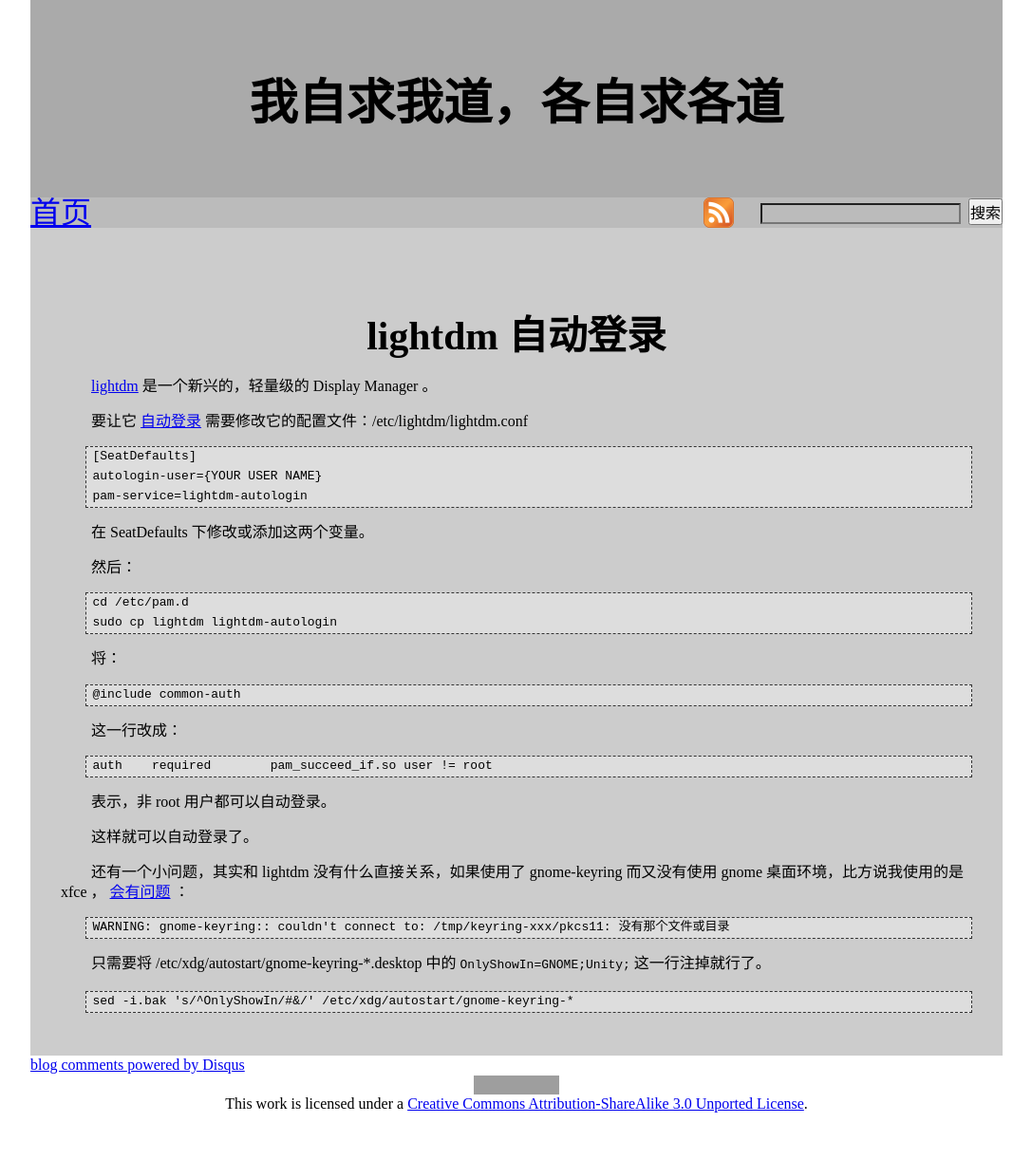
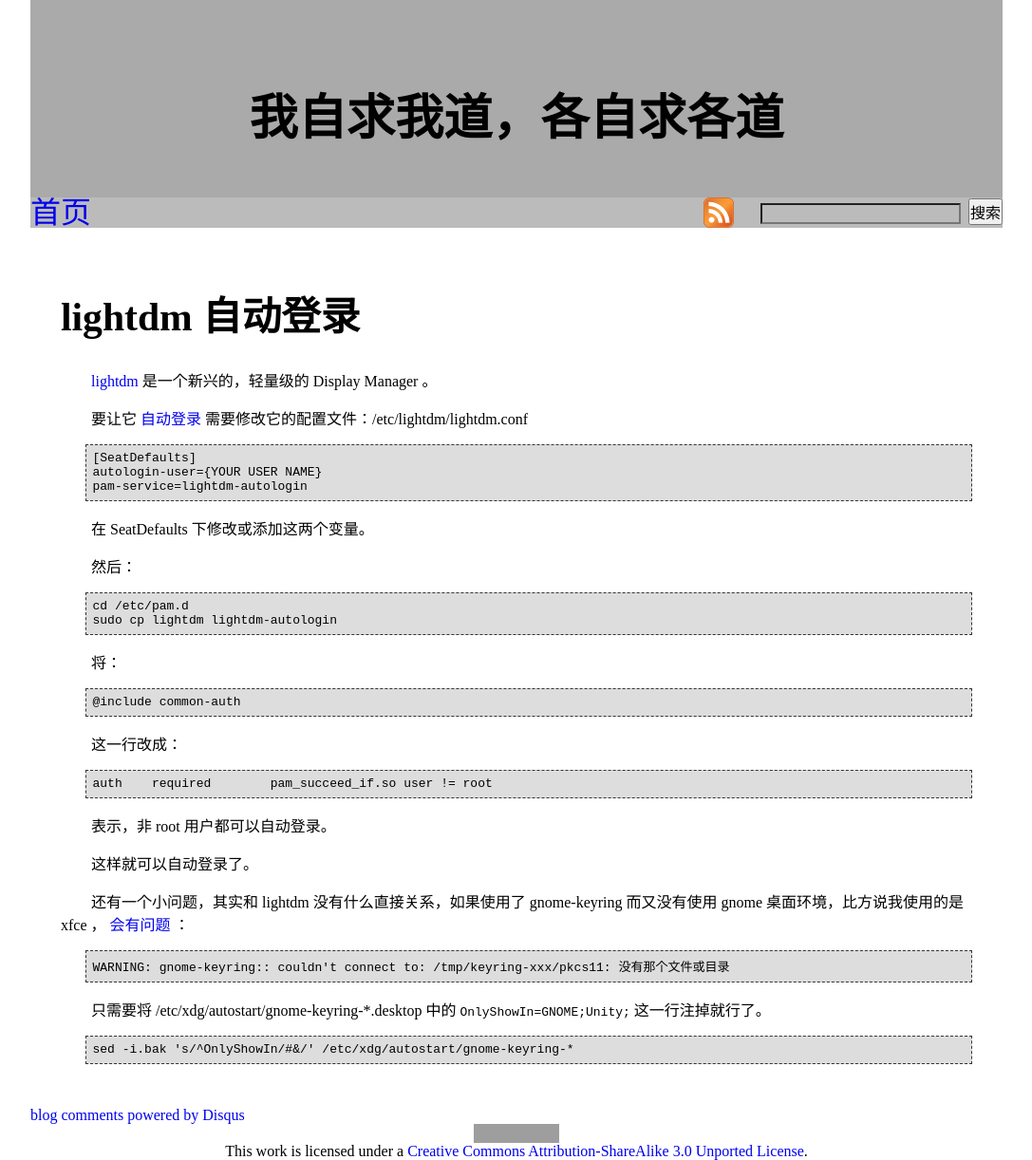
Before and after one commit to leiqin/leiqin.github.io, a Jekyll site: the page built from _posts/2012-04-16-lightdm自动登录.markdown, in a window 1280 px wide. Shown: the whole page at 95% size, without its empty margins (96-1183 px from the left). Built offline with Jekyll 4.4.1, drawn with Linux system fonts in a browser that asks for light colours; comment, search, counter and statistics services are not loaded; before the commit the page ends 1173 px from its top, so only the background shows below that; grey boxes are pictures that could not be loaded.

Commit message:
修改一些 css

```diff
--- a/css/default.css
+++ b/css/default.css
@@ -1,63 +1,20 @@
-body {
-    margin: 0pt;
-    padding: 0pt;
-    font-size: 100%;
-    line-height: 130%;
-}
+body {margin: 0pt; padding: 0pt;}
+img {border: none;}
+p {text-indent: 2em;}
+a {text-decoration: none;}
+h1 {font-size: 260%; color: #000000;}
+h2 {font-size: 220%; color: #404040;}
+h3 {font-size: 180%; color: #707070;}
+h4 {font-size: 140%; color: #909090;}
+h5 {font-size: 130%; color: #989898;}
+h6 {font-size: 120%; color: #9c9c9c;}
 
-h1, h2, h3, h4, h5, h6 {
-    font-weight: bold;
-    line-height:100%;
-    margin-top: 1.5em;
-    margin-bottom: 0.5em;
-}
-
-p {
-    text-indent: 2em;
-}
-
-h1 {font-size: 2.6em; color: #000000;}
-h2 {font-size: 2.2em; color: #404040;}
-h3 {font-size: 1.8em; color: #707070;}
-h4 {font-size: 1.4em; color: #909090;}
-h5 {font-size: 1.3em; color: #989898;}
-h6 {font-size: 1.2em; color: #9c9c9c;}
-p, pre, blockquote, table, ul, ol, dl {margin-top: 1em; margin-bottom: 1em;}
-ul ul, ul ol, ol ol, ol ul {margin-top: 0.5em; margin-bottom: 0.5em;}
-li {margin: 0.3em auto;}
-ul {margin-left: 2em; padding-left: 0.5em;}
-dt {font-weight: bold;}
-img {border: none;}
 pre {
     border: 1px dashed #333333;
     background: #dddddd;
     margin-left: 2em;
-    padding-left: 0.5em;
+    padding: 0.5em;
 }
-blockquote {padding: 0.4em; background-color: #f6f5eb;}
-th, td {border: 1px solid #ccc; padding: 0.3em;}
-th {background-color: #f0f0f0;}
-hr {border: none; border-top: 1px solid #ccc; width: 100%;}
-del {text-decoration: line-through; color: #777777;}
-.toc li {list-style-type: none;}
-.todo {font-weight: bold; background-color: #f0ece8; color: #a03020;}
-.justleft {text-align: left;}
-.justright {text-align: right;}
-.justcenter {text-align: center;}
-.center {margin-left: auto; margin-right: auto;}
-/* classes for items of todo lists */
-.done0:before {content: "\2592\2592\2592\2592"; color: SkyBlue;}
-.done1:before {content: "\2588\2592\2592\2592"; color: SkyBlue;}
-.done2:before {content: "\2588\2588\2592\2592"; color: SkyBlue;}
-.done3:before {content: "\2588\2588\2588\2592"; color: SkyBlue;}
-.done4:before {content: "\2588\2588\2588\2588"; color: SkyBlue;}
-/* comment the next four or five lines out   *
- * if you do not want color-coded todo lists */
-.done0 {color: #c00000;}
-.done1 {color: #c08000;}
-.done2 {color: #80a000;}
-.done3 {color: #00c000;}
-.done4 {color: #7f7f7f; text-decoration: line-through;}
 
 #container {
     width: 80%;
@@ -72,16 +29,14 @@ del {text-decoration: line-through; color: #777777;}
     background: #aaaaaa
 }
 
-#header-title {
+#header p {
     text-indent: 0;
     font-size: 320%;
     font-weight: bold;
-    line-height: 100%;
 }
 
 #content {
     padding: 2em;
-    background: #cccccc;
 }
 
 #label {
```
Also changed, not shown: images/Feed-icon.png.
